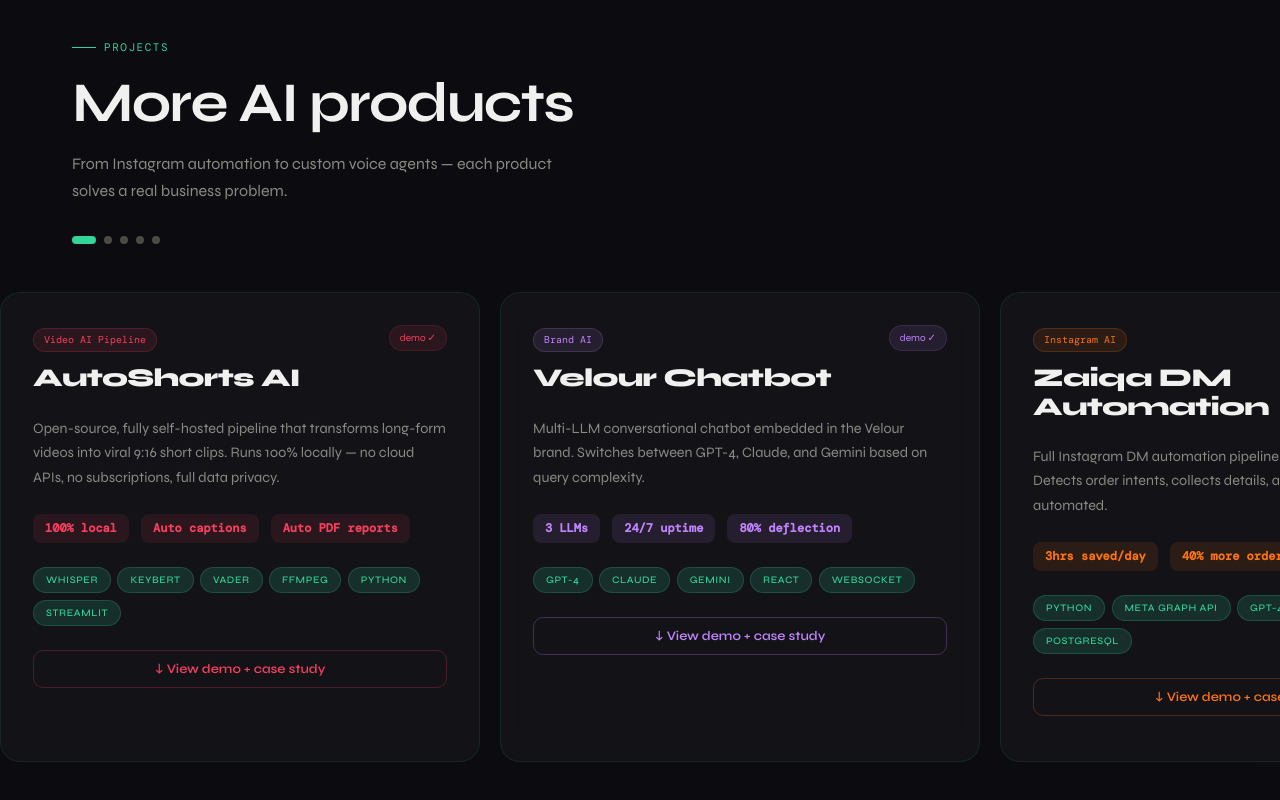
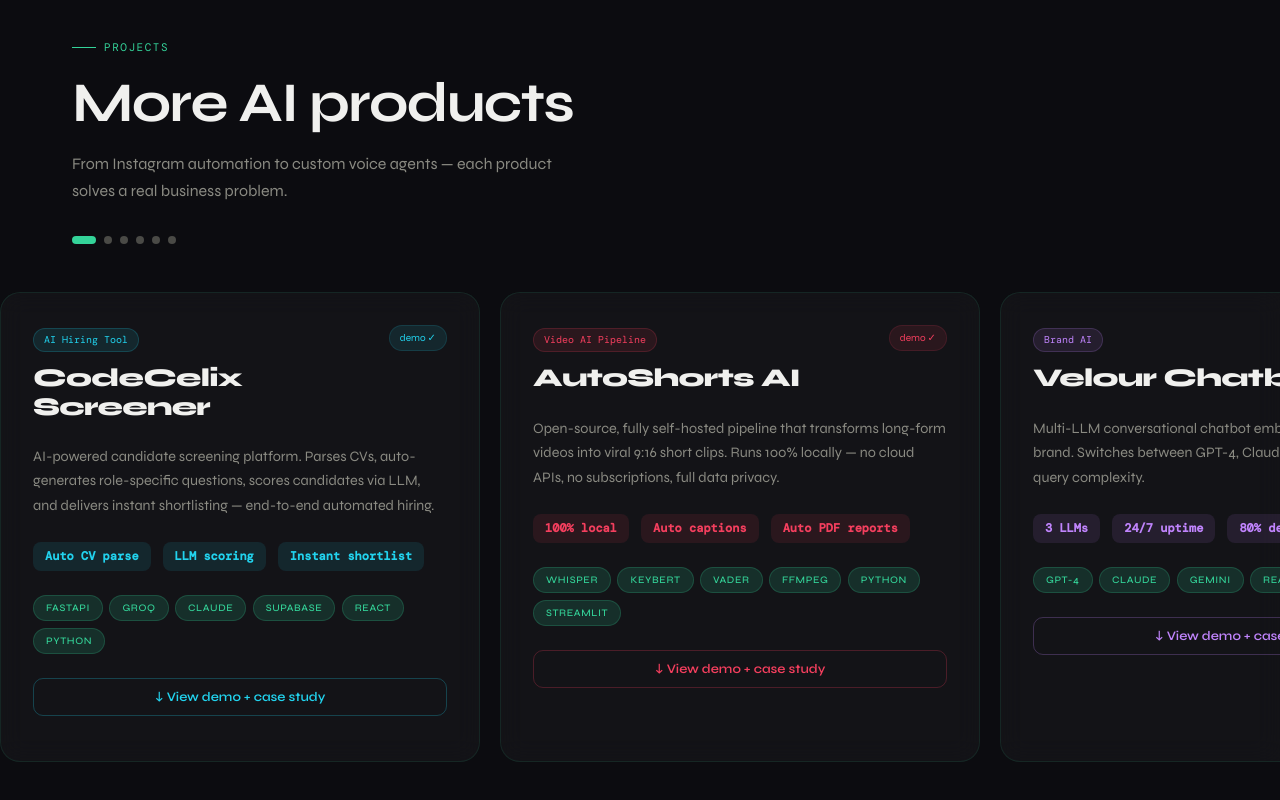
Before and after one commit to sarimmuhammad/Sarims-Portfolio, a React (Vite) app: page / in a window 1280 px wide. Shown: the part 2295-3095 px from the top of the page. Built offline with nearby package versions, Linux system fonts and the light colour scheme; a web font is replaced by a local one.

Commit message:
CodeCelix Screener project details added
Added a new project entry for CodeCelix Screener with detailed description and metrics.

```diff
--- a/src/components/sections/Projects.jsx
+++ b/src/components/sections/Projects.jsx
@@ -2,6 +2,18 @@
 import { gsap, revealOnScroll } from '../../lib/animations'
 
 const PROJECTS = [
+  {
+    id: 'codecelix',
+    name: 'CodeCelix Screener',
+    category: 'AI Hiring Tool',
+    color: '#22d3ee',
+    colorDim: 'rgba(34,211,238,0.1)',
+    videoFile: 'https://youtube.com/embed/HvKVB4tUYWc?si=5u5itZtCWhQW5Y8y&rel=0',
+    desc: 'AI-powered candidate screening platform. Parses CVs, auto-generates role-specific questions, scores candidates via LLM, and delivers instant shortlisting — end-to-end automated hiring.',
+    problem: 'Recruiters were spending 10+ hours per role manually reviewing CVs and conducting initial screenings — missing top talent and delaying hires.',
+    tech: ['FastAPI', 'Groq', 'Claude', 'Supabase', 'React', 'Python'],
+    metrics: ['Auto CV parse', 'LLM scoring', 'Instant shortlist'],
+  },
   {
     id: 'autoshorts',
     name: 'AutoShorts AI',
```
